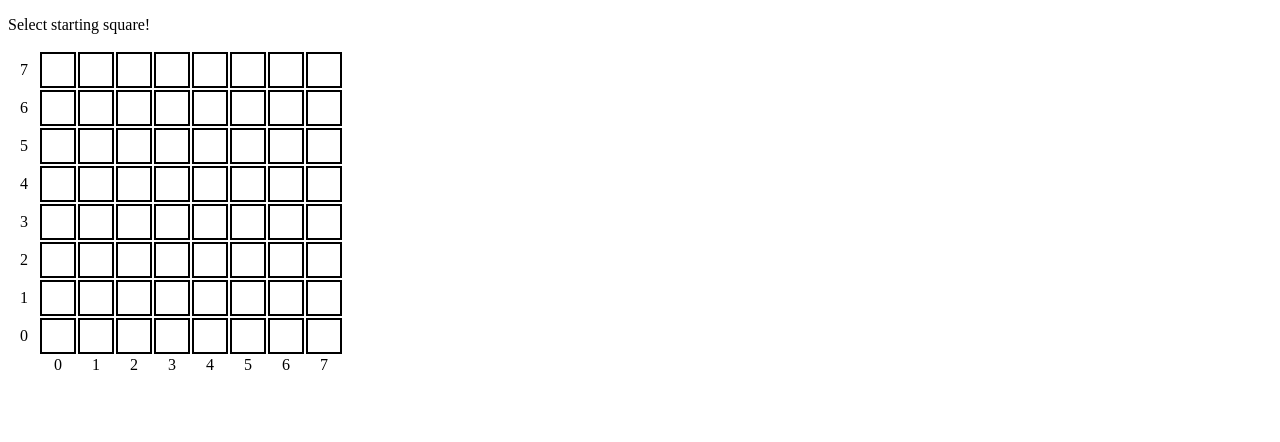
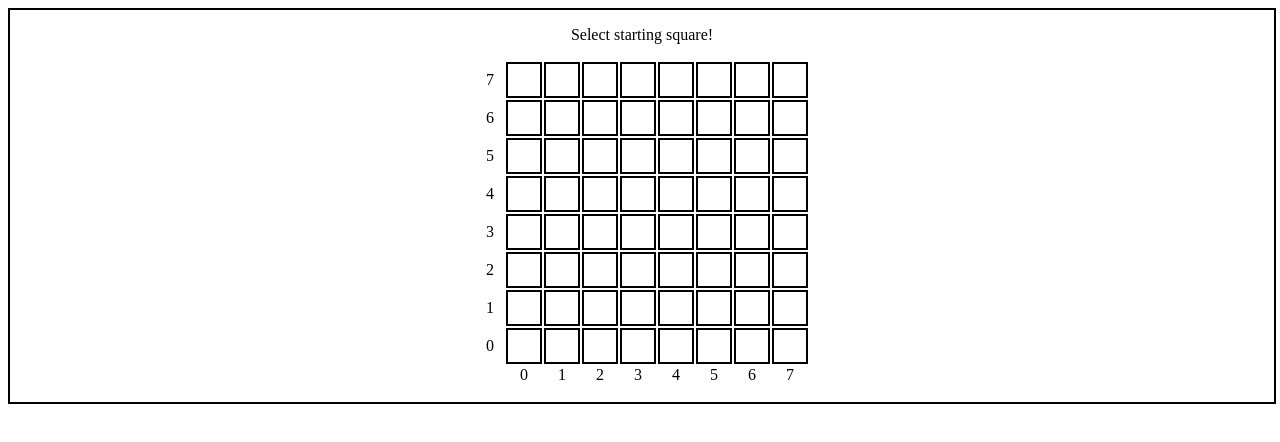
Before and after one commit to ilathem/knights-travails-top, a plain HTML site: page index.html in a window 1280 px wide. Drawn offline with Linux system fonts and the light colour scheme.

Commit message:
Finish up UI

```diff
--- a/index.html
+++ b/index.html
@@ -12,6 +12,18 @@
 	td {
 		padding: 1em;
 		border: 2px solid black;
+	}
+	.square:hover {
+		background-color: lightgray;
+	}
+	.center {
+		width: 100%;
+		display: flex;
+		flex-direction: column;
+		align-items: center;
+		justify-content: center;
+		border: 2px solid black;
+		padding-bottom: 1em;
 	}
 </style>
 <body>
@@ -33,28 +45,30 @@
 				let cell = document.createElement('td');
 				grid[i][j] = cell;
 				row.appendChild(cell);
-				cell.addEventListener('click', (e) => {
-					// console.log(`clicked [${j - 1}, ${7 - i}]`);
-					if (selecting)
-						selectSquare(i, j, grid);
-					else clearSquares(grid);
-				});
 				if (i === 8 && j !== 0) {
 					cell.innerText = j - 1;
 					cell.style.border = 'none';
 					cell.style.padding = '0';
 					cell.style.textAlign = 'center';
 				}
-				if (i === 8 && j === 0) {
+				else if (i === 8 && j === 0) {
 					cell.style.border = 'none';
 					cell.style.padding = '0';
 				}
-				if (j === 0 && i !== 8) {
+				else if (j === 0 && i !== 8) {
 					cell.innerText = 7 - i;
 					cell.style.border = 'none';
 					cell.style.padding = '0';
 					cell.style.width = '28px';
 					cell.style.textAlign = 'center';
+				} else {
+					cell.addEventListener('click', (e) => {
+						// console.log(`clicked [${j - 1}, ${7 - i}]`);
+						if (selecting)
+							selectSquare(i, j, grid);
+						else clearSquares(grid);
+					});
+					cell.classList.add('square');
 				}
 			}
 			table.appendChild(row);
@@ -74,19 +88,20 @@
 			printPath(grid);
 		}
 		starting = !starting;
-		document.querySelector('.text').innerText = `Select ${starting ? 'starting' : 'ending'} square`
+		if (selecting) document.querySelector('.text').innerText = `Select ${starting ? 'starting' : 'ending'} square!`
+		else document.querySelector('.text').innerText = `Click any square to reset`
 		// console.log(startingSquare, endingSquare);
 	}
 
 	function printPath(grid) {
 		const path = getPath(startingSquare, endingSquare);
-		console.log(path);
+		// console.log(path);
 		// Todo: visualize path in UI (colored squares with step number
 		// on each square)
 		for (let i = 0; i < path.length; i++) {
 			const x = path[i][0] + 1;
 			const y = 7 - path[i][1];
-			console.log([x, y])
+			// console.log([x, y])
 			grid[y][x].innerText = i;
 			grid[y][x].style.padding = '0';
 			grid[y][x].style.textAlign = 'center';
@@ -119,6 +134,7 @@
 				}
 			}
 		}
+		document.querySelector('.text').innerText = `Select starting square!`
 		startingSquare = [];
 		endingSquare = [];
 		selecting = true;
```
